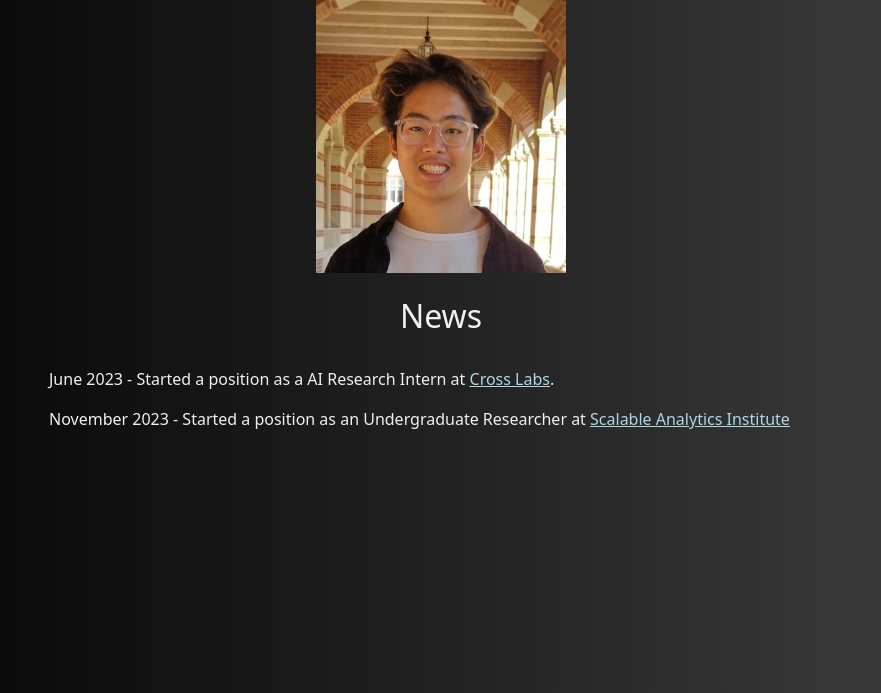
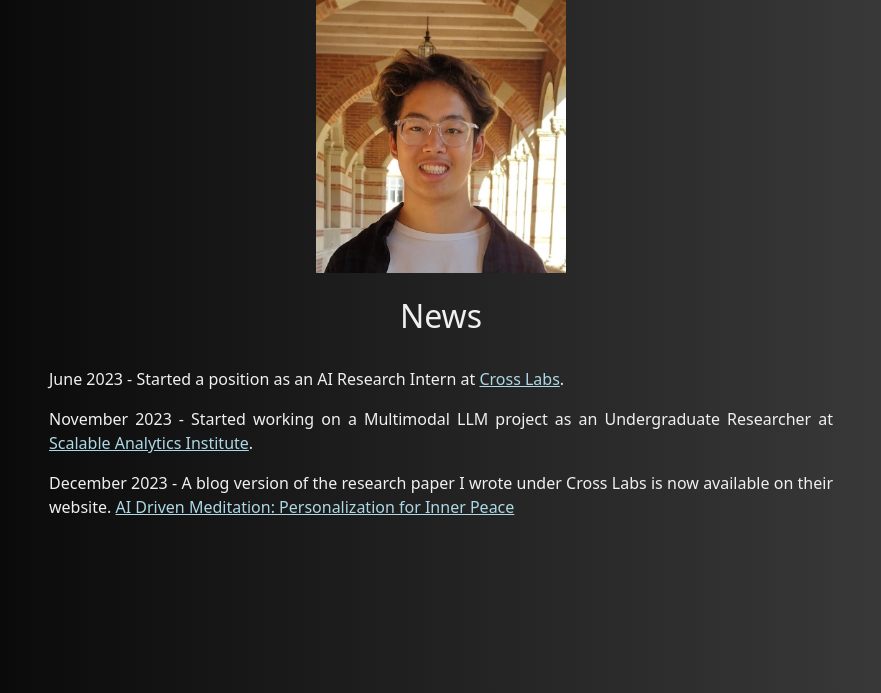
Before and after one commit to petern48/petern48-io, a Flask app: page / in a window 1280 px wide. Shown: the part 107-800 px from the top of the page, without its empty margins (199-1080 px from the left). Run offline with Flask 3, Linux system fonts and the light colour scheme.

Commit message:
Add the blog version of my research paper from Cross Labs to index.html

```diff
--- a/templates/index.html
+++ b/templates/index.html
@@ -21,10 +21,13 @@
     <main>
       <div id="news">
         <p>
-          June 2023 - Started a position as a AI Research Intern at <a href="https://www.crosslabs.org/">Cross Labs</a>.
+          June 2023 - Started a position as an AI Research Intern at <a href="https://www.crosslabs.org/">Cross Labs</a>.
         </p>
         <p>
-          November 2023 - Started a position as an Undergraduate Researcher at <a href="https://scai.cs.ucla.edu/">Scalable Analytics Institute</a>
+          November 2023 - Started working on a Multimodal LLM project as an Undergraduate Researcher at <a href="https://scai.cs.ucla.edu/">Scalable Analytics Institute</a>.
+        </p>
+        <p>
+          December 2023 - A blog version of the research paper I wrote under Cross Labs is now available on their website. <a href="https://www.crosslabs.org/blog/ai-driven-meditation-personalization-for-inner-peace">AI Driven Meditation: Personalization for Inner Peace</a>
         </p>
       </div>
     </main>
```
